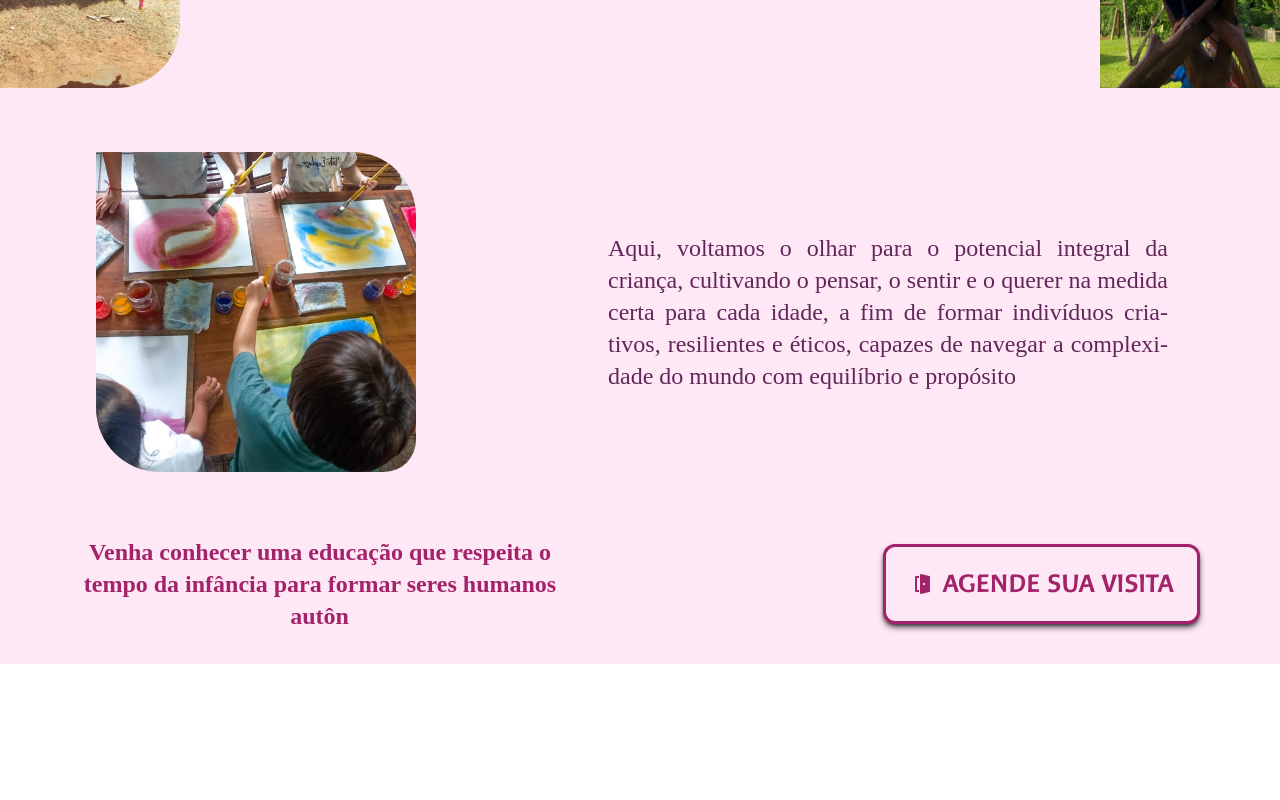
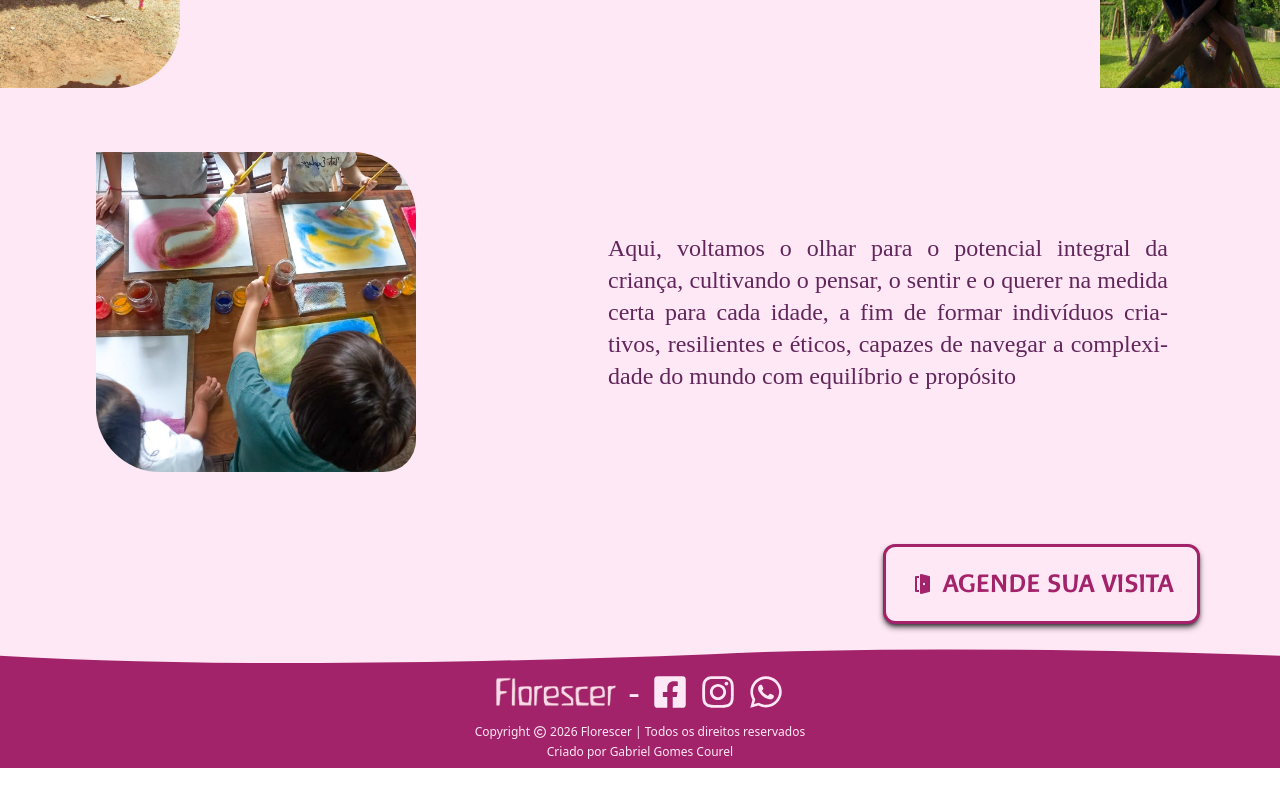
Before and after one commit to GabrielCourel/Florescer---Jardim-de-Inf-ncia-Waldorf-Website, a React (Vite) app in the folder florescer-webstie/: page / in a window 1280 px wide. Shown: the part 1424-2224 px from the top of the page. After the commit the page ends 2192 px from the top, so only its background shows below. Built offline with nearby package versions, Linux system fonts and the light colour scheme; a web font is replaced by a local one.

Commit message:
bugfix/upload de changes

```diff
--- a/florescer-webstie/src/App.jsx
+++ b/florescer-webstie/src/App.jsx
@@ -1,6 +1,7 @@
 import { useState } from 'react'
 import Navbar from "./components/Navbar.jsx"
 import Home from "./pages/Home.jsx"
+import Footer from "./components/Footer.jsx"
 
 function App()
 {
@@ -8,6 +9,7 @@ function App()
         <>
             <Navbar></Navbar>
             <Home></Home>
+            <Footer></Footer>
         </>
     )
 }
--- /dev/null
+++ b/florescer-webstie/src/components/Footer.jsx
@@ -0,0 +1,52 @@
+import florescer2 from "../assets/logos/florescer2.png"
+import { FaInstagram } from "react-icons/fa"
+import { FaFacebookSquare } from "react-icons/fa";
+import { FaWhatsapp } from "react-icons/fa6";
+import { FaRegCopyright } from "react-icons/fa6";
+
+export default function Footer ()
+{
+    return (
+        <div className="-mt-10">
+
+            <div className="relative bottom-0 z-10">
+
+                {/* SVG para formato do footer */}
+                <svg
+                    viewBox="0 0 1440 176"
+                    preserveAspectRatio="none"
+                    className="rotate-180 h-34 w-full"
+                >
+                    <path d="M 1440 0 L 0 0 L 0 135 Q 390 150 640 137 Q 1140 115 1440 135 Z" className="fill-roxo-quase"/>
+                </svg>
+
+                {/* Div para guardar o conteúdo */}
+                <div className="bg-roxo-quase relative z-20 w-full h-24 -mt-24">
+
+                    <div className="flex justify-center items-center mx-8 my-2 h-full">
+
+                        <div className="flex flex-col justify-center items-center">
+
+                            <div className="flex justify-center items-center gap-3 text-rosa-pastel text-4xl">
+                                <img src={florescer2} className="w-30" />
+                                <p> - </p>
+                                <FaFacebookSquare className="hover:scale-110 hover:cursor-pointer transition-all duration-300"/>
+                                <FaInstagram className="hover:scale-110 hover:cursor-pointer transition-all duration-300"/>
+                                <FaWhatsapp className="hover:scale-110 hover:cursor-pointer transition-all duration-300"/>
+                            </div>
+
+                            <div className="flex items-center justify-center gap-1 h-10 text-rosa-pastel text-xs">
+                                <p>Copyright</p>
+                                <FaRegCopyright />
+                                <p>2026 Florescer | Todos os direitos reservados</p>
+                            </div>
+                            <p className=" text-rosa-pastel text-xs -translate-y-2">Criado por Gabriel Gomes Courel</p>
+
+                        </div>
+                    </div>
+                </div>
+
+            </div>
+        </div>
+    )
+}
--- a/florescer-webstie/src/pages/Home.module.css
+++ b/florescer-webstie/src/pages/Home.module.css
@@ -57,7 +57,7 @@
 
 .abaixo
 {
-    @apply bg-rosa-pastel max-w-full h-full -translate-y-34 overflow-x-hidden note:w-full
+    @apply bg-rosa-pastel max-w-full h-full -translate-y-34 overflow-x-hidden  -mb-34 note:w-full
 }
 
 .divUmTres
@@ -112,5 +112,5 @@
 
 .botao
 {
-    @apply my-8 mx-auto p-4 rounded-xl flex justify-center items-center gap-2 bg-rosa-pastel border-roxo-quase text-roxo-quase border-3 text-xl font-semibold font-Waldorf2 h-16 w-fit shadow-md shadow-black/70 hover:cursor-pointer hover:text-rosa-pastel hover:bg-roxo-quase hover:scale-105 transition-all duration-400 tablet:p-6 tablet:h-20 tablet:text-2xl tablet:my-auto tablet:mx-0 note:text-3xl note:gap-4 note:p-8 4k:text-4xl 4k:p-10 grande:p-12 grande:text-5xl
+    @apply my-8 mb-18 mx-auto p-4 rounded-xl flex justify-center items-center gap-2 bg-rosa-pastel border-roxo-quase text-roxo-quase border-3 text-xl font-semibold font-Waldorf2 h-16 w-fit shadow-md shadow-black/70 hover:cursor-pointer hover:text-rosa-pastel hover:bg-roxo-quase hover:scale-105 transition-all duration-400 tablet:p-6 tablet:h-20 tablet:text-2xl tablet:my-auto tablet:mx-0 note:text-3xl note:gap-4 note:p-8 4k:text-4xl 4k:p-10 grande:p-12 grande:text-5xl
 }
```
Also changed, not shown: florescer-webstie/src/assets/logos/florescer2.png (added), florescer-webstie/src/components/Footer.module.css (added).
